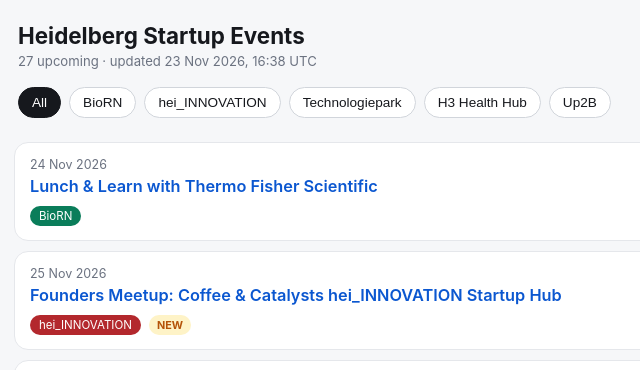
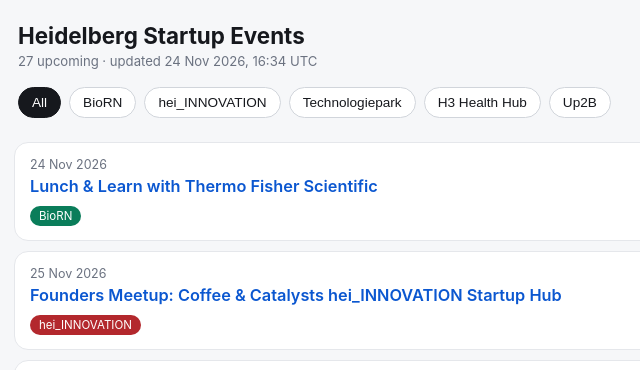
Before and after one commit to bnalbach/news-aggreator, a plain HTML site: page index.html in a window 1280 px wide. Shown: the top 370 px of the page, 0-640 px from the left. Drawn offline with Linux system fonts and the light colour scheme.

Commit message:
Update events 2026-11-24

```diff
--- a/index.html
+++ b/index.html
@@ -50,7 +50,7 @@
 <body>
   <header>
     <h1>Heidelberg Startup Events</h1>
-    <div class="sub">27 upcoming &middot; updated 23 Nov 2026, 16:38 UTC</div>
+    <div class="sub">27 upcoming &middot; updated 24 Nov 2026, 16:34 UTC</div>
   </header>
   <div class="filters">
     <button class="active" onclick="flt(this,'all')">All</button>
@@ -66,7 +66,7 @@
       <li class="card" data-id="https://www.uni-heidelberg.de/en/veranstaltungen/founders-meetup-coffee-catalysts-2026-11-25" data-source="hei_INNOVATION">
         <div class="date">25 Nov 2026</div>
         <a class="title" href="https://www.uni-heidelberg.de/en/veranstaltungen/founders-meetup-coffee-catalysts-2026-11-25" target="_blank" rel="noopener">Founders Meetup: Coffee &amp; Catalysts hei_INNOVATION Startup Hub</a>
-        <div class="meta"><span class="tag" style="background:#b3282d">hei_INNOVATION</span><span class="new">NEW</span><span class="going">★ Going</span></div>
+        <div class="meta"><span class="tag" style="background:#b3282d">hei_INNOVATION</span><span class="going">★ Going</span></div>
       </li>
 
       <li class="card" data-id="https://www.helmholtz-h3.de/events/event/protect-your-ip-go-bio-initial-webinar-series-2-max-planck-innovation/" data-source="H3 Health Hub">
```
